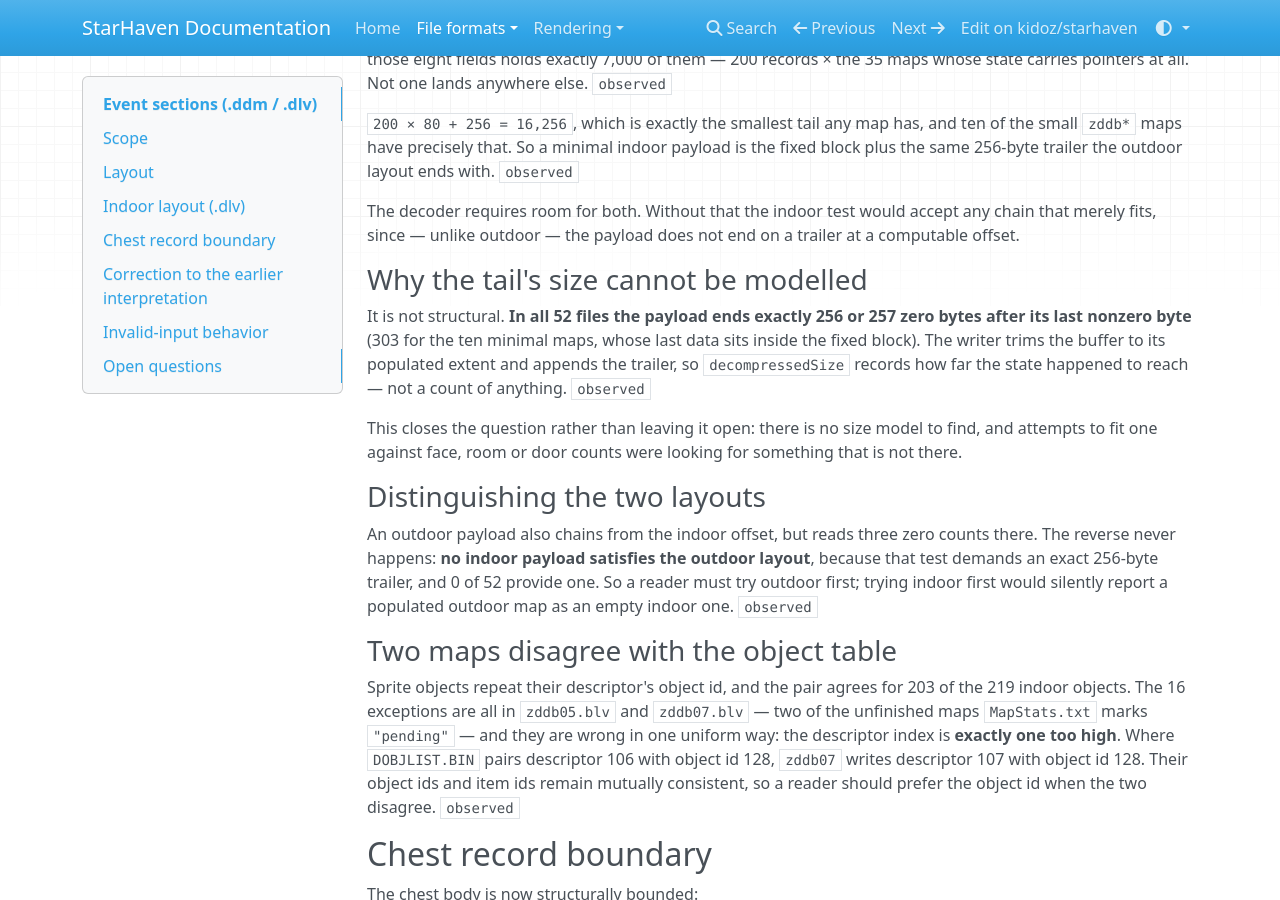
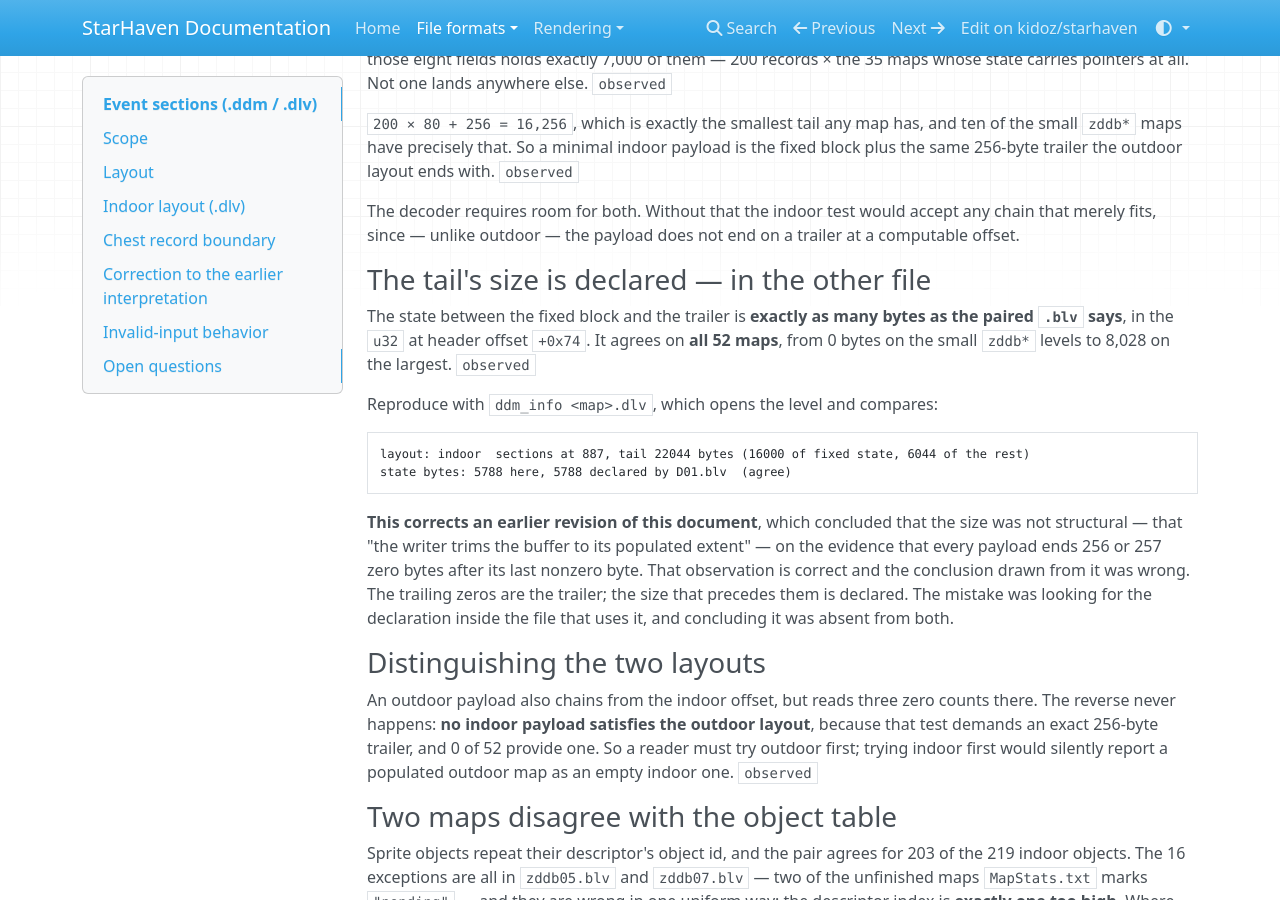
Before and after one commit to kidoz/starhaven, an MkDocs documentation site: the page built from docs/formats/event-tables.md, in a window 1280 px wide and 900 px high, scrolled down 1971 px. Built offline with MkDocs 1.6.1, drawn with Linux system fonts in a browser that asks for light colours; nearby versions of some CDN libraries.

Commit message:
Correct the claim that the event tail's size is incidental

````diff
--- a/docs/formats/event-tables.md
+++ b/docs/formats/event-tables.md
@@ -89,17 +89,27 @@ The decoder requires room for both. Without that the indoor test would accept
 any chain that merely fits, since — unlike outdoor — the payload does not end
 on a trailer at a computable offset.
 
-### Why the tail's size cannot be modelled
+### The tail's size is declared — in the other file
 
-It is not structural. **In all 52 files the payload ends exactly 256 or 257
-zero bytes after its last nonzero byte** (303 for the ten minimal maps, whose
-last data sits inside the fixed block). The writer trims the buffer to its
-populated extent and appends the trailer, so `decompressedSize` records how far
-the state happened to reach — not a count of anything. `observed`
+The state between the fixed block and the trailer is **exactly as many bytes as
+the paired `.blv` says**, in the `u32` at header offset `+0x74`. It agrees on
+**all 52 maps**, from 0 bytes on the small `zddb*` levels to 8,028 on the
+largest. `observed`
 
-This closes the question rather than leaving it open: there is no size model to
-find, and attempts to fit one against face, room or door counts were looking
-for something that is not there.
+Reproduce with `ddm_info <map>.dlv`, which opens the level and compares:
+
+```text
+layout: indoor  sections at 887, tail 22044 bytes (16000 of fixed state, 6044 of the rest)
+state bytes: 5788 here, 5788 declared by D01.blv  (agree)
+```
+
+**This corrects an earlier revision of this document**, which concluded that the
+size was not structural — that "the writer trims the buffer to its populated
+extent" — on the evidence that every payload ends 256 or 257 zero bytes after
+its last nonzero byte. That observation is correct and the conclusion drawn
+from it was wrong. The trailing zeros are the trailer; the size that precedes
+them is declared. The mistake was looking for the declaration inside the file
+that uses it, and concluding it was absent from both.
 
 ### Distinguishing the two layouts
 
````
Also changed, not shown: docs/formats/blv.md (+16 -2 lines).
